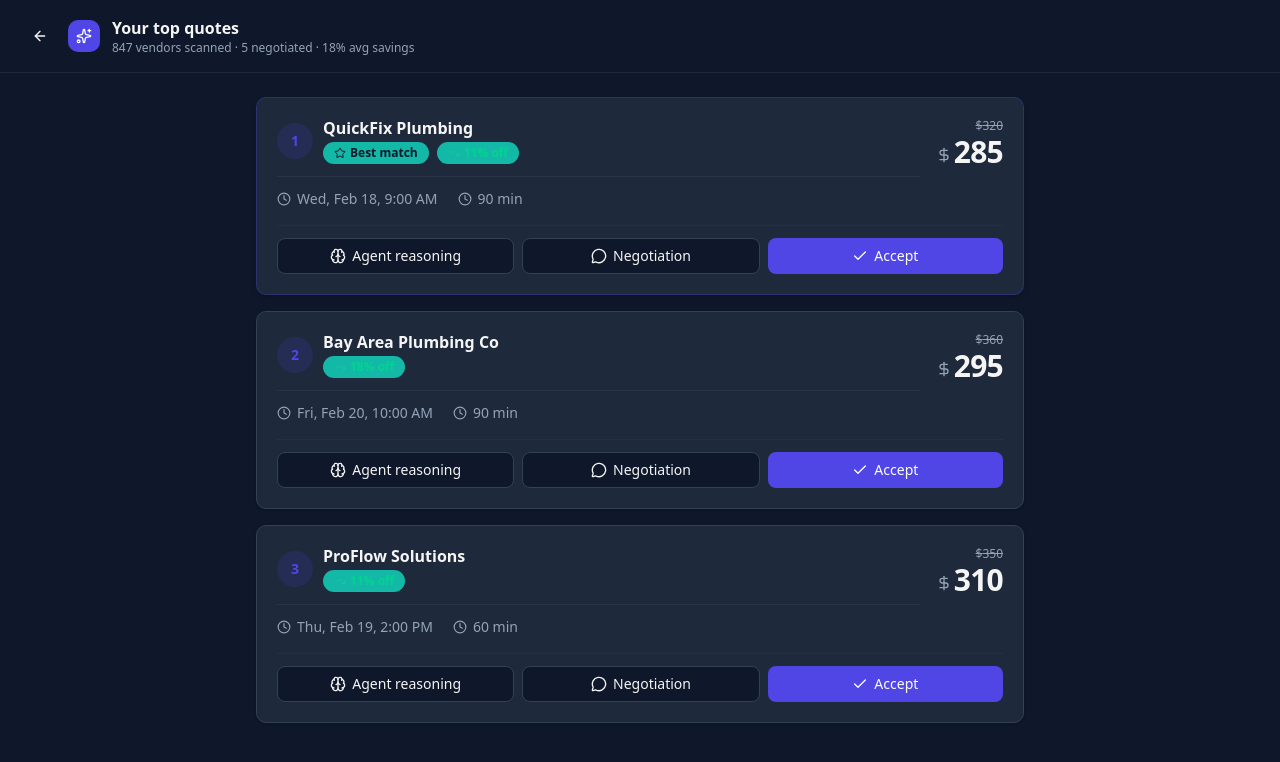
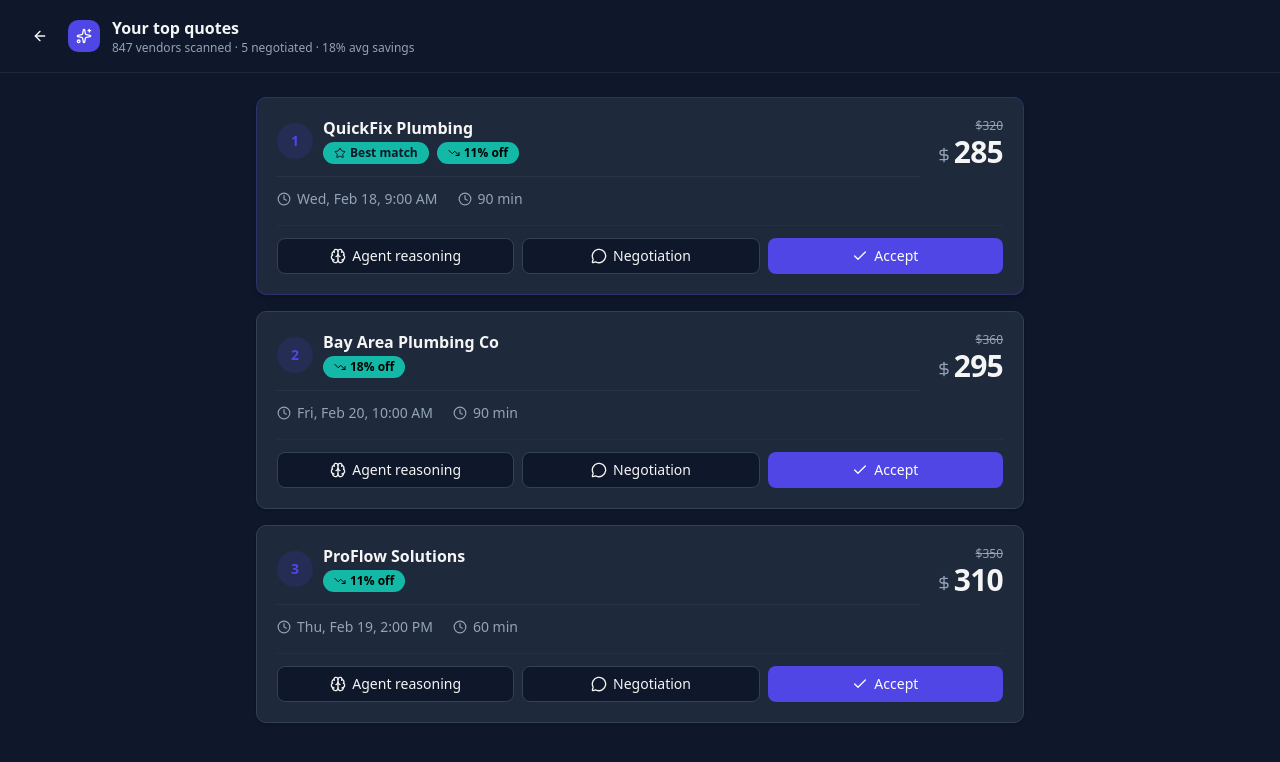
Before and after one commit to patidararnav/agentplace, a React (Vite) app: page /customer/results in a window 1280 px wide. Shown: the top 762 px of the page. Built offline with nearby package versions, Linux system fonts and the light colour scheme.

Commit message:
minor tweaks

```diff
--- a/src/pages/JobResponsePage.tsx
+++ b/src/pages/JobResponsePage.tsx
@@ -111,7 +111,7 @@ export function JobResponsePage() {
                             )}
                             <Badge
                               variant="secondary"
-                              className="text-xs gap-1 text-emerald-400"
+                              className="text-xs gap-1 text-black"
                             >
                               <TrendingDown className="size-3" />
                               {savings}% off
```
